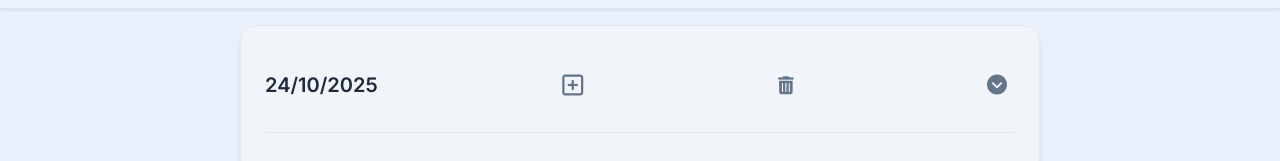
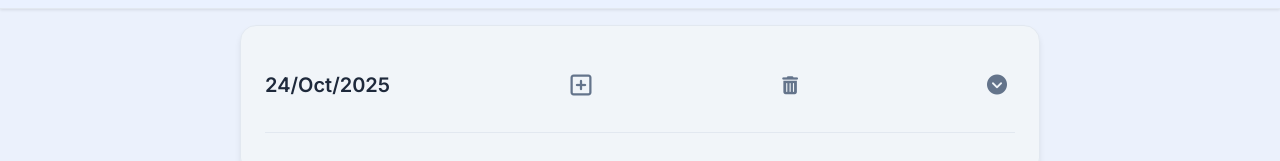
Before and after one commit to abk2191/todoapp-updated, a React (Vite) app: page / in a window 1280 px wide. Both pictures are taken after a click on the button 640 px from the left and 103 px from the top of the page. Shown: the part 171-332 px from the top of the page. Built offline with nearby package versions, Linux system fonts and the light colour scheme; a web font is replaced by a local one.

Commit message:
Added new features

```diff
--- a/src/App.jsx
+++ b/src/App.jsx
@@ -83,6 +83,33 @@ const useIsMobile = () => {
   }, []);
 
   return isMobile;
+};
+
+const formatDisplayDate = (dateString) => {
+  try {
+    const [day, month, year] = dateString.split("/").map(Number);
+    const monthNames = [
+      "Jan",
+      "Feb",
+      "Mar",
+      "Apr",
+      "May",
+      "Jun",
+      "Jul",
+      "Aug",
+      "Sep",
+      "Oct",
+      "Nov",
+      "Dec",
+    ];
+
+    if (month >= 1 && month <= 12) {
+      return `${day}/${monthNames[month - 1]}/${year}`;
+    }
+    return dateString;
+  } catch (error) {
+    return dateString;
+  }
 };
 
 function App() {
@@ -655,7 +682,7 @@ function App() {
             <div key={datestring} className="taskgroupwrapper">
               <div className="taskgroup">
                 <div className="topoflistdiv">
-                  <h3>{datestring}</h3>
+                  <h3>{formatDisplayDate(datestring)}</h3>
 
                   <button
                     className="createnewlistbtn"
```
